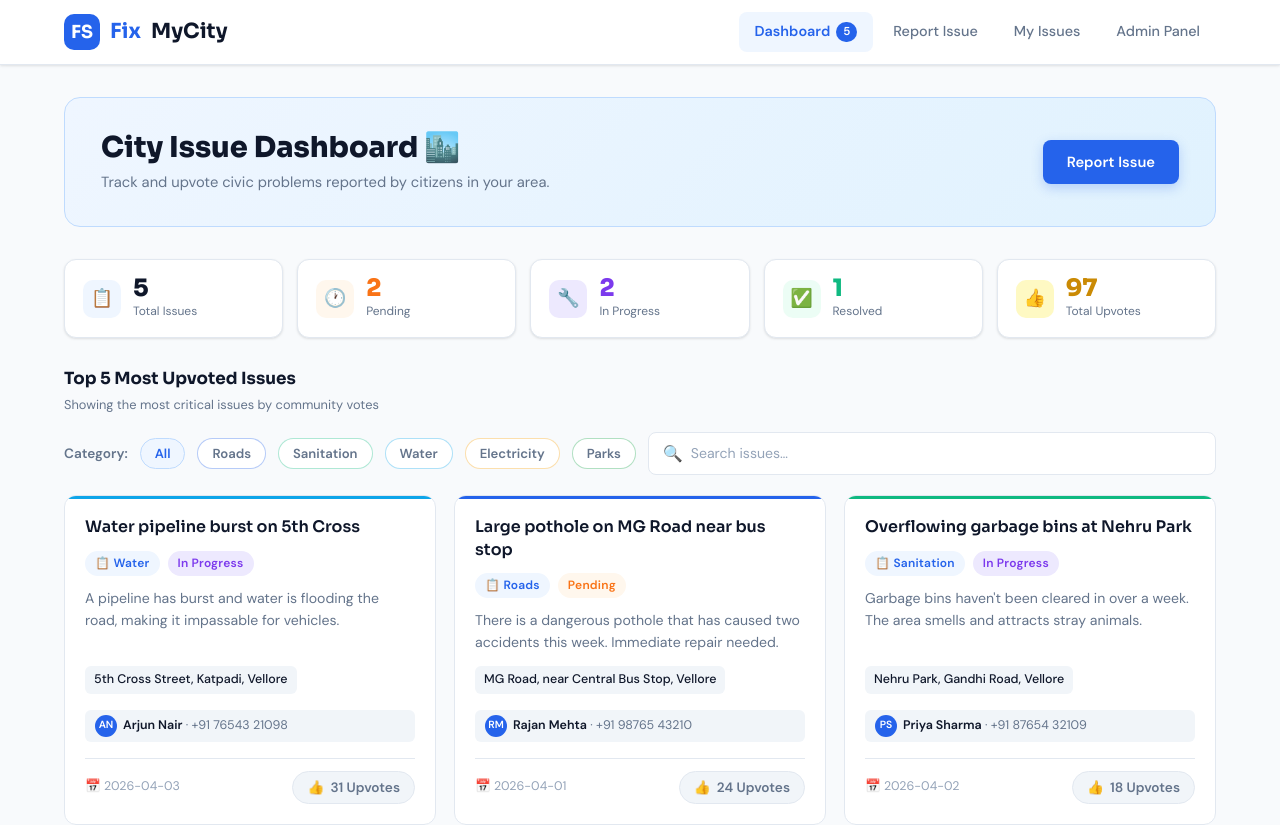
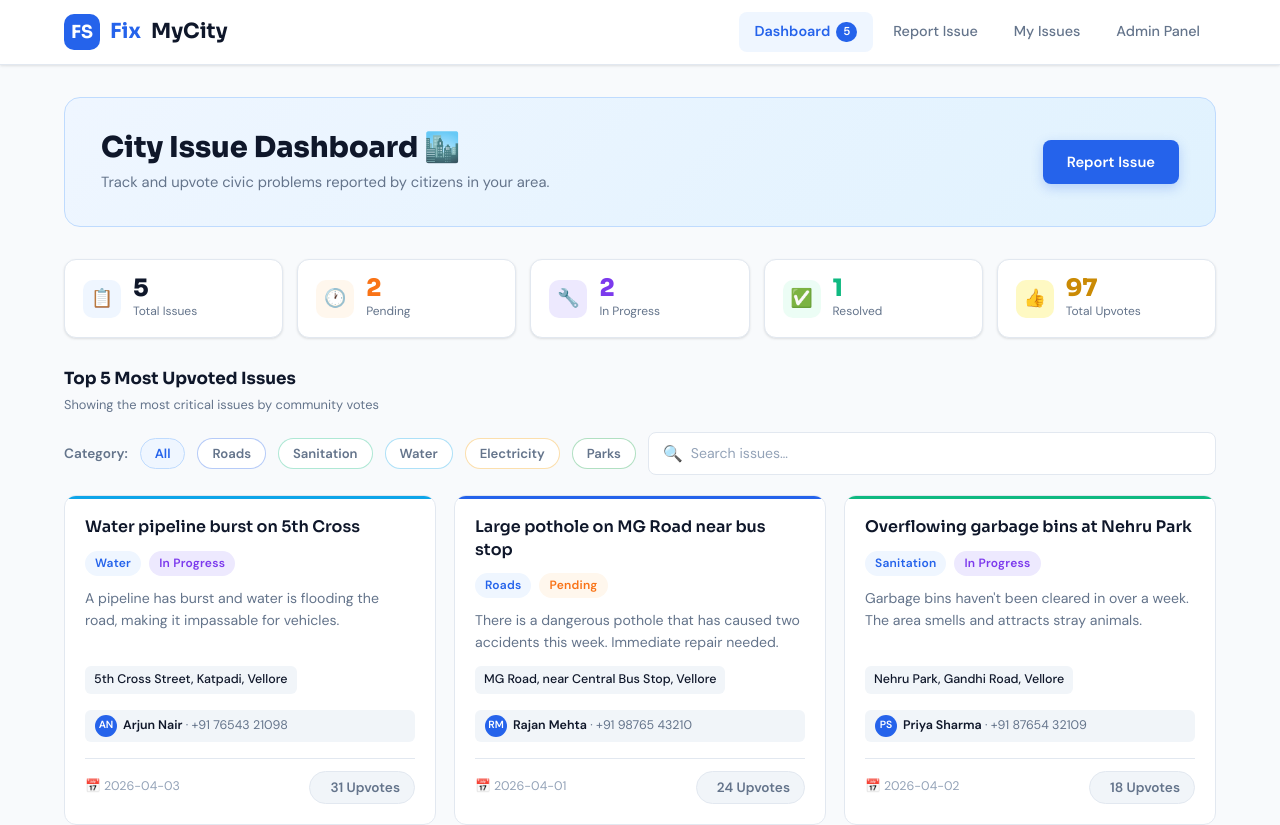
Before and after one commit to Ayaan342/fixmycity, a React (Create React App) app: page / in a window 1280 px wide. Shown: the top 825 px of the page. Built offline with nearby package versions, Linux system fonts and the light colour scheme; the HTML template or start-up script is replaced by a standard one.

Commit message:
Update IssueCard.js

```diff
--- a/src/components/IssueCard.js
+++ b/src/components/IssueCard.js
@@ -21,7 +21,7 @@ function statusIcon(status) {
 function IssueCard({ issue, onUpvote }) {
   const engineer = ENGINEERS.find((e) => e.id === issue.engineerId) || ENGINEERS[5];
   const catColor = CATEGORY_COLORS[issue.category] || "#2563eb";
-  const catIcon  = CATEGORY_ICONS[issue.category]  || "📋";
+  const catIcon  = CATEGORY_ICONS[issue.category]  || "";
 
   return (
     <div className="issue-card" style={{ "--category-color": catColor }}>
@@ -68,7 +68,7 @@ function IssueCard({ issue, onUpvote }) {
           onClick={() => onUpvote(issue.id)}
           aria-label="Upvote this issue"
         >
-          <span className="thumb-icon">👍</span>
+          <span className="thumb-icon"></span>
           {issue.upvotes} Upvotes
         </button>
       </div>
```
